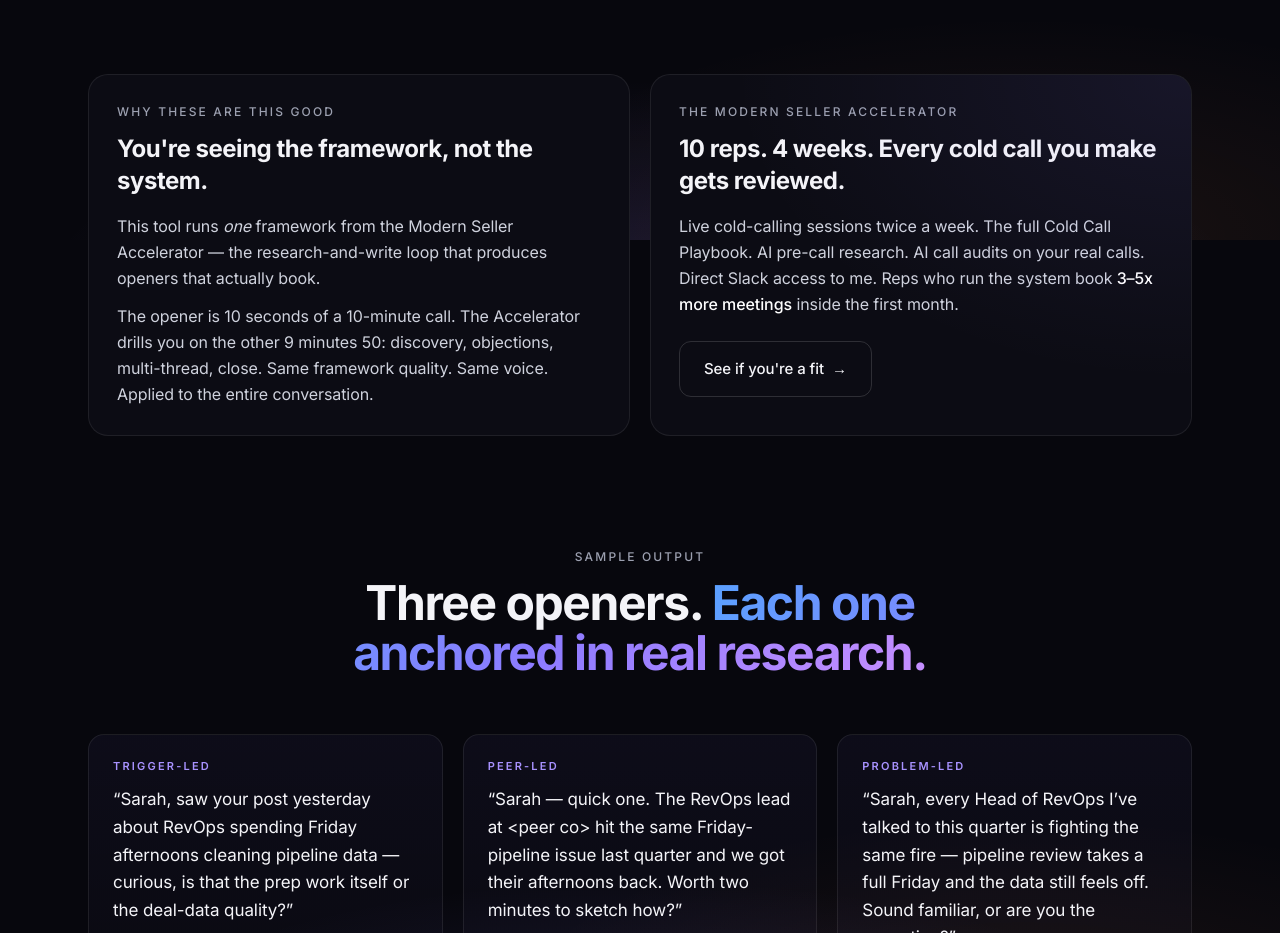
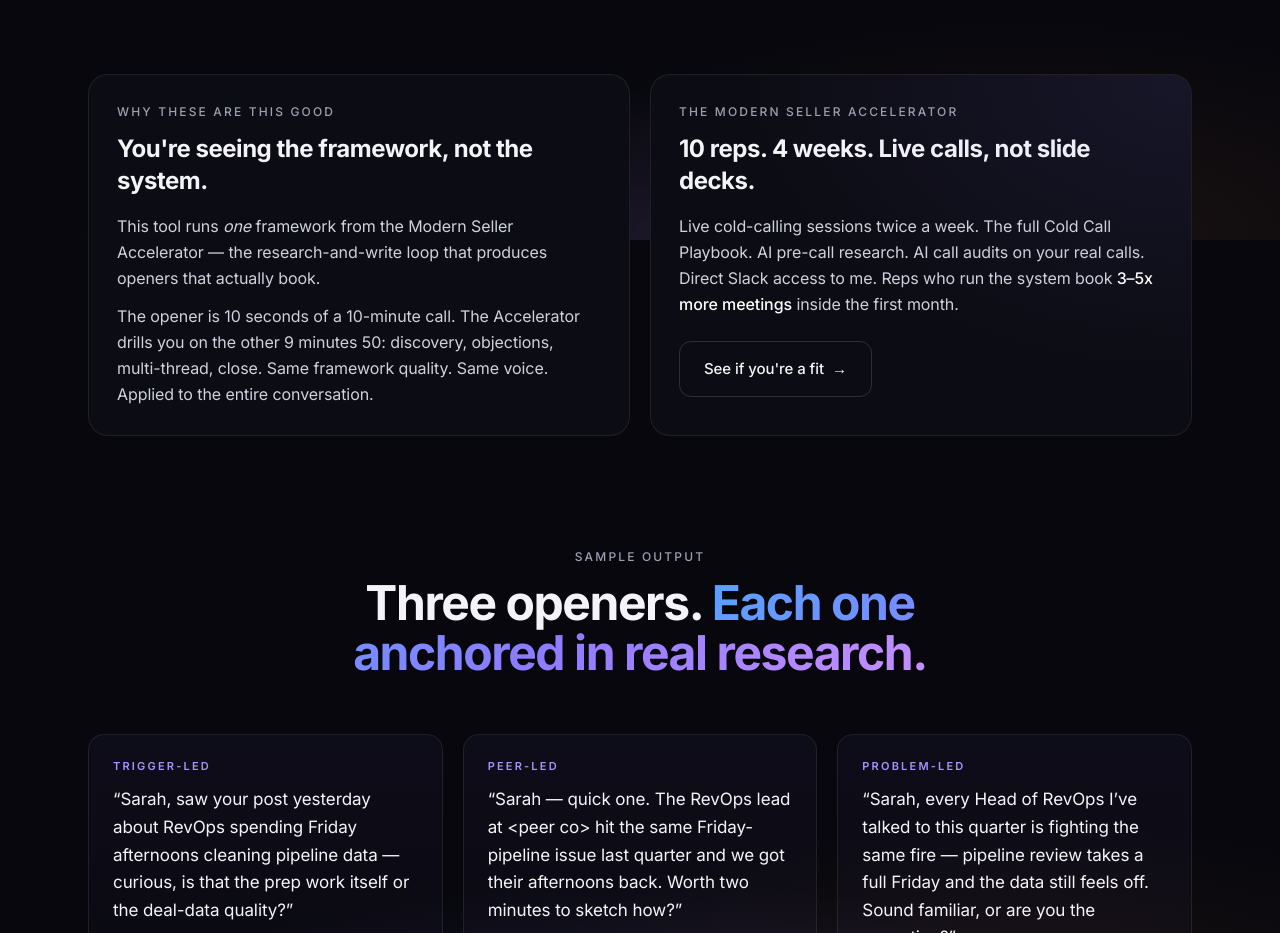
Before and after one commit to lukeross2002/modern-seller-opener, a Next.js app: page / in a window 1280 px wide. Shown: the part 1360-2293 px from the top of the page. Built offline with nearby package versions, Linux system fonts and the light colour scheme.

Commit message:
Soften 'every cold call gets reviewed by me' (overpromise) -> 'hands-on, live calls, real reviews'

```diff
--- a/src/app/page.tsx
+++ b/src/app/page.tsx
@@ -109,7 +109,7 @@ export default function Home() {
               background: "radial-gradient(ellipse at top right, rgba(141,123,255,0.18), transparent 60%)",
             }} />
             <p className="eyebrow mb-3">The Modern Seller Accelerator</p>
-            <h3 className="text-2xl font-bold tracking-[-0.02em]">10 reps. 4 weeks. Every cold call you make gets reviewed.</h3>
+            <h3 className="text-2xl font-bold tracking-[-0.02em]">10 reps. 4 weeks. Live calls, not slide decks.</h3>
             <p className="mt-4 text-[color:var(--muted-soft)] leading-relaxed">
               Live cold-calling sessions twice a week. The full Cold Call Playbook. AI pre-call research.
               AI call audits on your real calls. Direct Slack access to me. Reps who run the system book
@@ -245,7 +245,7 @@ export default function Home() {
             },
             {
               q: "How is the Accelerator different from generic sales training?",
-              a: "Generic training gives you frameworks on a slide deck. The Accelerator runs them on your actual calls — every cold call you make for 4 weeks gets reviewed by me and the cohort. You don't learn cold calling from theory. You learn it on the phone.",
+              a: "Generic training gives you frameworks on a slide deck. The Accelerator is hands-on — live cold-calling sessions twice a week, real call reviews from me, and a cohort that calls together. You don't learn cold calling from theory. You learn it on the phone.",
             },
             {
               q: "How many spots are in each cohort?",
--- a/src/components/OpenerTool.tsx
+++ b/src/components/OpenerTool.tsx
@@ -417,8 +417,8 @@ export default function OpenerTool() {
               <p className="eyebrow mb-2">If these worked</p>
               <p className="text-[color:var(--muted-soft)] leading-relaxed">
                 You just used <em>one</em> framework from the Modern Seller Accelerator. The other six handle
-                discovery, objections, multi-thread, and close. <span className="text-white font-medium">10 reps per cohort</span> — every cold
-                call you make for 4 weeks gets reviewed live.
+                discovery, objections, multi-thread, and close. <span className="text-white font-medium">10 reps per cohort</span> — hands-on,
+                live cold-calling sessions, real call reviews.
               </p>
               <div className="mt-4">
                 <a href="https://modernseller.ai" className="btn-ghost">
```
